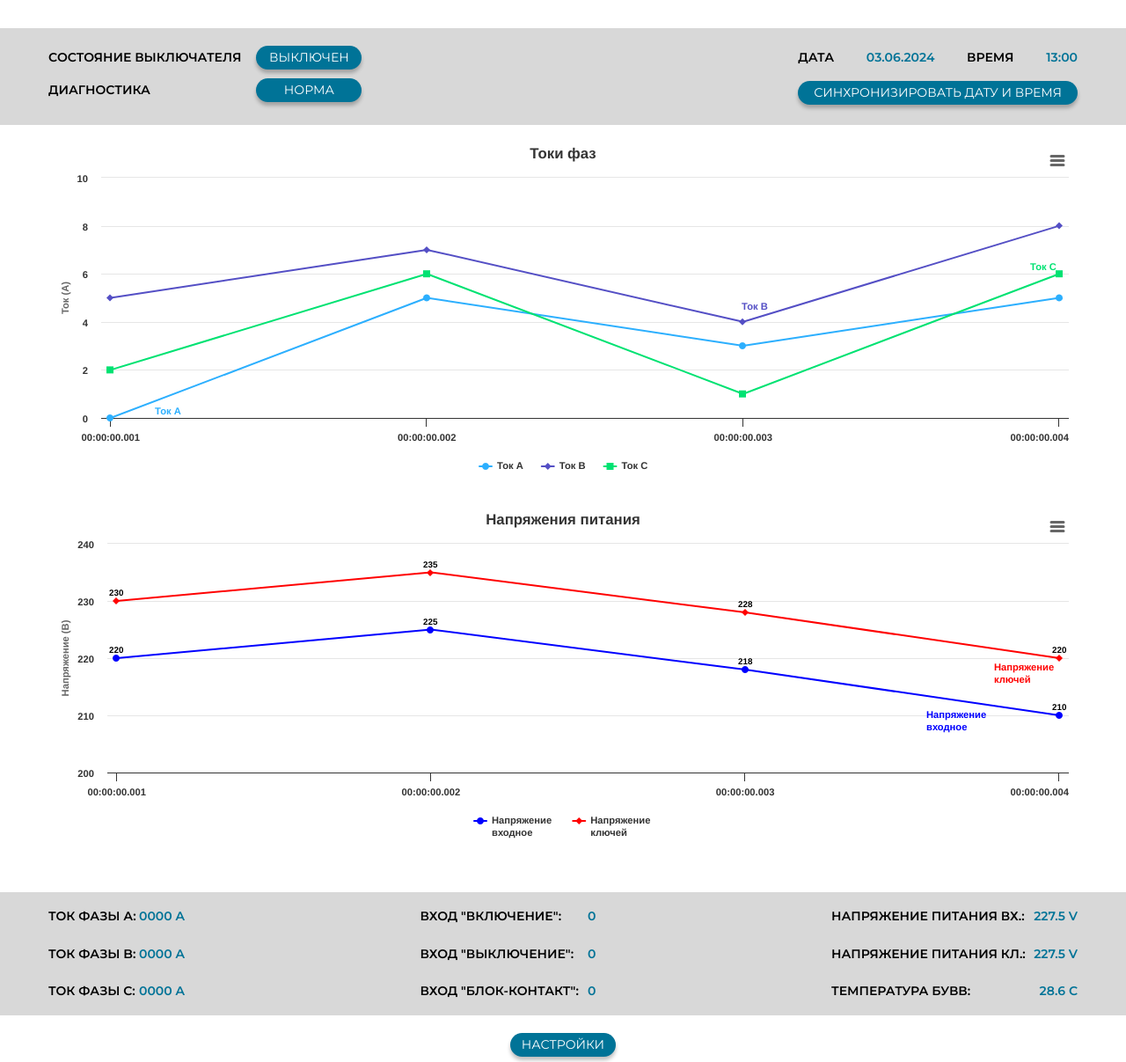
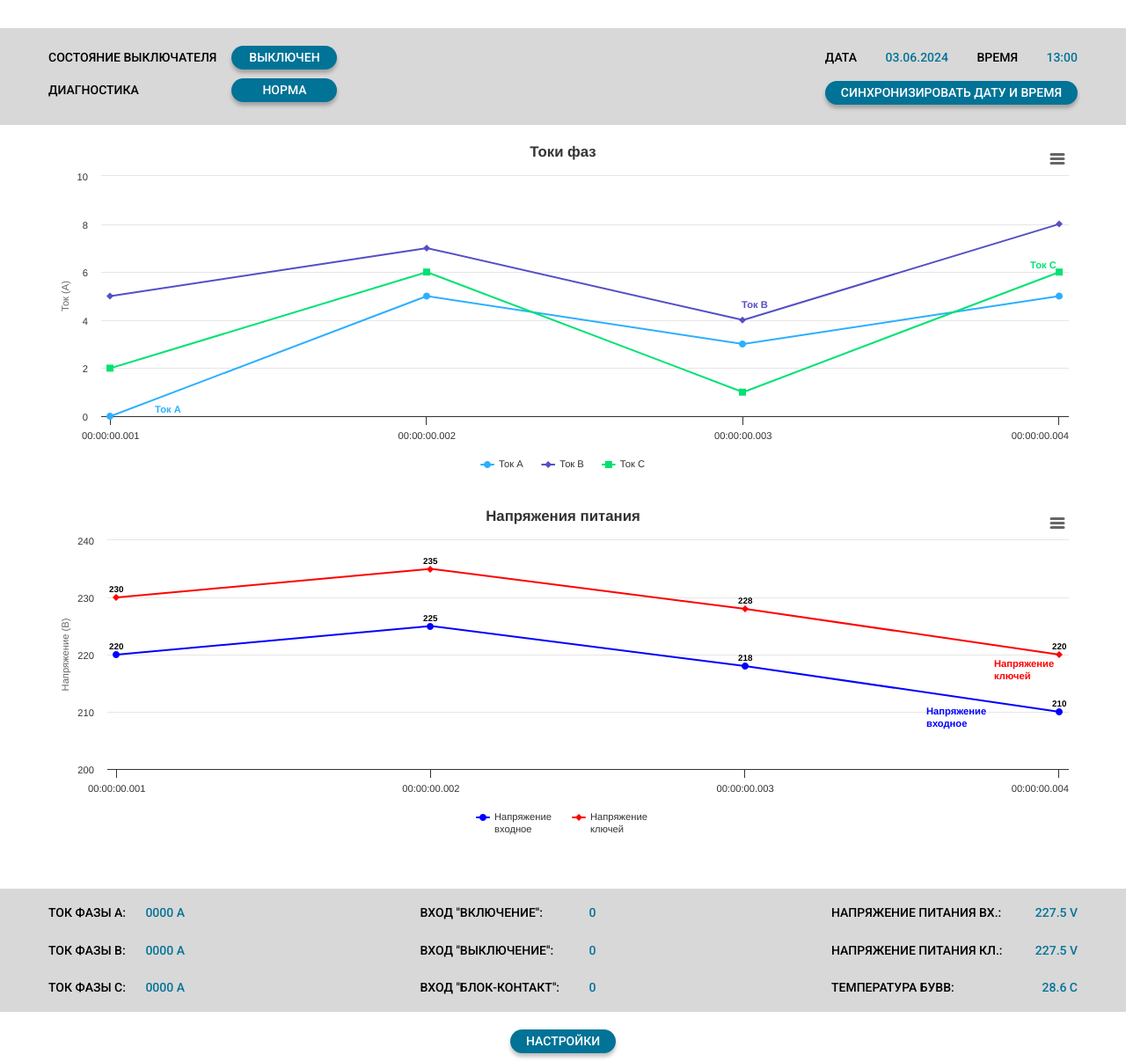
Before and after one commit to Ridikylys/BUVV, a plain HTML site: page index.html in a window 1280 px wide. Shown: the part 93-1300 px from the top of the page at 88% size. Drawn offline with Linux system fonts and the light colour scheme; no server answers; files whose address does not match are found by name.

Commit message:
add new fonts

```diff
--- a/#source/scss/style.scss
+++ b/#source/scss/style.scss
@@ -7,6 +7,7 @@
                 	FONTS
 ************************************************************/
 @import "fonts";
+@import url('https://fonts.googleapis.com/css2?family=Roboto:ital,wght@0,100;0,300;0,400;0,500;0,700;0,900;1,100;1,300;1,400;1,500;1,700;1,900&display=swap');
 /************************************************************
                 	MIXIN
 ************************************************************/
@@ -33,9 +34,10 @@
 
 //------Общие параметры---------------------------------------------
 body {
-	font-family: "Montserrat", "PT Serif", "sans-serif";
-	font-size: 16px;
-	font-weight: 700;
+	font-family: 'Roboto', sans-serif, 'PT Serif';
+	font-size: 14px;
+	font-weight: 500;
+	line-height: 15px;
 	background-color: #ffffff;
 }
 
@@ -174,6 +176,7 @@
 		position: relative;
 		line-height: 28px;
 		font-family: "Montserrat","PT Serif",sans-serif;
+		font-weight: 700;
 		//, "PT Serif",
 		@media (max-width:992px) {
 			font-size: 11px;
@@ -252,10 +255,6 @@
 			flex-direction: row;
 			justify-content: flex-start;
 			align-items: center;
-			font-family: "Montserrat","PT Serif",sans-serif;
-			font-size: 14px;
-			font-weight: 600;
-			line-height: 15px;
 			letter-spacing: 0px;
 			text-align: left;
 			@media (max-width: 420px) {
@@ -269,10 +268,6 @@
 				background: rgb(0, 115, 151);
 				color: rgb(255, 255, 255);
 				margin: 0px 17px;
-				font-family: "Montserrat","PT Serif",sans-serif;
-				font-size: 14px;
-				font-weight: 400;
-				line-height: 15px;
 				display: flex;
 				flex-direction: row;
 				justify-content: center;
@@ -320,10 +315,6 @@
 
 			&-TextData, &-TextTime {
 				color: rgb(0, 0, 0);
-				font-family: "Montserrat","PT Serif",sans-serif;
-				font-size: 14px;
-				font-weight: 600;
-				line-height: 15px;
 				letter-spacing: 0px;
 				text-align: left;
 				@media (max-width: 420px) {
@@ -333,10 +324,6 @@
 			}
 			&-DataData, &-DataTime {
 				color: rgb(0, 115, 151);
-				font-family: "Montserrat","PT Serif",sans-serif;
-				font-size: 14px;
-				font-weight: 600;
-				line-height: 15px;
 				letter-spacing: 0px;
 				text-align: left;
 				@media (max-width: 420px) {
@@ -360,10 +347,6 @@
 			}
 			&-btn {
 				color: rgb(255, 255, 255);
-				font-family: "Montserrat","PT Serif",sans-serif;
-				font-size: 14px;
-				font-weight: 400;
-				line-height: 15px;
 				letter-spacing: 0px;
 				text-align: center;
 				display: flex;
@@ -378,7 +361,8 @@
 				&:hover {
 					color: rgb(0, 115, 151);
 					background-color: #ffffff;
-					font-weight: 400;
+					font-weight: 500;
+					letter-spacing: 0px;
 					transition: 0.2s linear;
 					border-radius: 30px;
 					box-shadow: 0px 4px 4px 0px rgb(0, 115, 151);
@@ -546,10 +530,6 @@
 
 	&-text {
 		color: rgb(0, 0, 0);
-		font-family: "Montserrat","PT Serif",sans-serif;
-		font-size: 14px;
-		font-weight: 600;
-		line-height: 15px;
 		letter-spacing: 0px;
 		text-align: left;
 
@@ -560,10 +540,6 @@
 
 	&-numb {
 	color: rgb(0, 115, 151);
-	font-family: "Montserrat","PT Serif",sans-serif;
-	font-size: 14px;
-	font-weight: 600;
-	line-height: 15px;
 	letter-spacing: 0px;
 	text-align: left;
 	@media (max-width: 420px) {
@@ -743,10 +719,6 @@
 				background: rgb(0, 115, 151);
 				color: rgb(255, 255, 255);
 				margin: 0px 17px;
-				font-family: "Montserrat","PT Serif",sans-serif;
-				font-size: 14px;
-				font-weight: 400;
-				line-height: 15px;
 				display: flex;
 				flex-direction: row;
 				justify-content: center;
@@ -756,7 +728,6 @@
 				&:hover {
 					color: rgb(0, 115, 151);
 					background-color: #ffffff;
-					font-weight: 600;
 					transition: 0.2s linear;
 
 				}
--- a/css/pre-style.css
+++ b/css/pre-style.css
@@ -3,6 +3,7 @@
 				  NULL STYLE
 ************************************************************/
 /*Обнуление стилей*/
+@import url("https://fonts.googleapis.com/css2?family=Roboto:ital,wght@0,100;0,300;0,400;0,500;0,700;0,900;1,100;1,300;1,400;1,500;1,700;1,900&display=swap");
 * {
   padding: 0;
   margin: 0;
@@ -139,9 +140,10 @@
                		 MAIN CODE
 ************************************************************/
 body {
-  font-family: "Montserrat", "PT Serif", "sans-serif";
-  font-size: 16px;
-  font-weight: 700;
+  font-family: "Roboto", sans-serif, "PT Serif";
+  font-size: 14px;
+  font-weight: 500;
+  line-height: 15px;
   background-color: #ffffff;
 }
 
@@ -306,6 +308,7 @@
   position: relative;
   line-height: 28px;
   font-family: "Montserrat", "PT Serif", sans-serif;
+  font-weight: 700;
 }
 @media (max-width: 992px) {
   .menu__link {
@@ -425,10 +428,6 @@
   -webkit-box-align: center;
       -ms-flex-align: center;
           align-items: center;
-  font-family: "Montserrat", "PT Serif", sans-serif;
-  font-size: 14px;
-  font-weight: 600;
-  line-height: 15px;
   letter-spacing: 0px;
   text-align: left;
 }
@@ -446,10 +445,6 @@
   background: rgb(0, 115, 151);
   color: rgb(255, 255, 255);
   margin: 0px 17px;
-  font-family: "Montserrat", "PT Serif", sans-serif;
-  font-size: 14px;
-  font-weight: 400;
-  line-height: 15px;
   display: -webkit-box;
   display: -ms-flexbox;
   display: flex;
@@ -524,10 +519,6 @@
 }
 .status__column-time-row-TextData, .status__column-time-row-TextTime {
   color: rgb(0, 0, 0);
-  font-family: "Montserrat", "PT Serif", sans-serif;
-  font-size: 14px;
-  font-weight: 600;
-  line-height: 15px;
   letter-spacing: 0px;
   text-align: left;
 }
@@ -538,10 +529,6 @@
 }
 .status__column-time-row-DataData, .status__column-time-row-DataTime {
   color: rgb(0, 115, 151);
-  font-family: "Montserrat", "PT Serif", sans-serif;
-  font-size: 14px;
-  font-weight: 600;
-  line-height: 15px;
   letter-spacing: 0px;
   text-align: left;
 }
@@ -569,10 +556,6 @@
 }
 .status__column-time-btn-btn {
   color: rgb(255, 255, 255);
-  font-family: "Montserrat", "PT Serif", sans-serif;
-  font-size: 14px;
-  font-weight: 400;
-  line-height: 15px;
   letter-spacing: 0px;
   text-align: center;
   display: -webkit-box;
@@ -600,7 +583,8 @@
 .status__column-time-btn-btn:hover {
   color: rgb(0, 115, 151);
   background-color: #ffffff;
-  font-weight: 400;
+  font-weight: 500;
+  letter-spacing: 0px;
   -webkit-transition: 0.2s linear;
   transition: 0.2s linear;
   border-radius: 30px;
@@ -783,10 +767,6 @@
 }
 .statusData-text {
   color: rgb(0, 0, 0);
-  font-family: "Montserrat", "PT Serif", sans-serif;
-  font-size: 14px;
-  font-weight: 600;
-  line-height: 15px;
   letter-spacing: 0px;
   text-align: left;
 }
@@ -797,10 +777,6 @@
 }
 .statusData-numb {
   color: rgb(0, 115, 151);
-  font-family: "Montserrat", "PT Serif", sans-serif;
-  font-size: 14px;
-  font-weight: 600;
-  line-height: 15px;
   letter-spacing: 0px;
   text-align: left;
 }
@@ -1036,10 +1012,6 @@
   background: rgb(0, 115, 151);
   color: rgb(255, 255, 255);
   margin: 0px 17px;
-  font-family: "Montserrat", "PT Serif", sans-serif;
-  font-size: 14px;
-  font-weight: 400;
-  line-height: 15px;
   display: -webkit-box;
   display: -ms-flexbox;
   display: flex;
@@ -1060,7 +1032,6 @@
 .settings__btn-btn:hover {
   color: rgb(0, 115, 151);
   background-color: #ffffff;
-  font-weight: 600;
   -webkit-transition: 0.2s linear;
   transition: 0.2s linear;
 }
```
Also changed, not shown: #source/scss/fonts.scss (line endings or trailing spaces).
